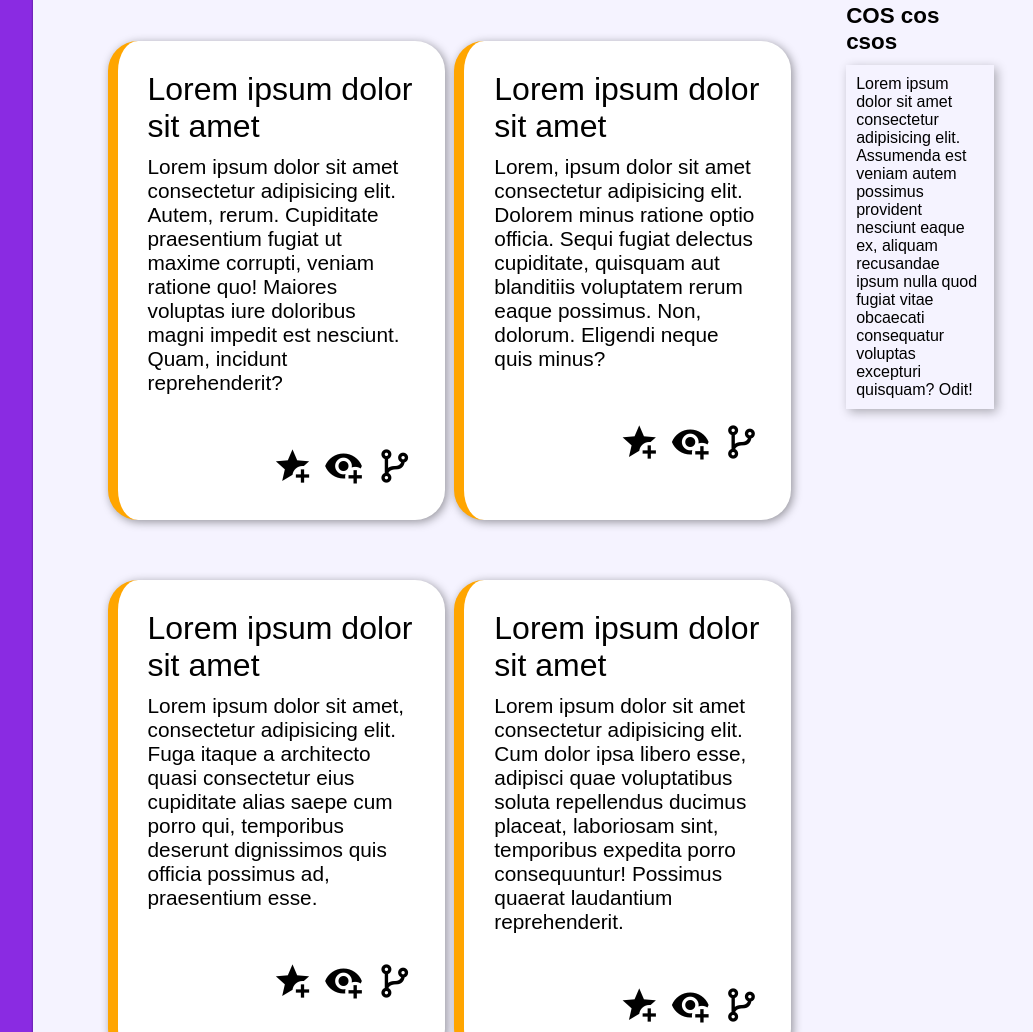
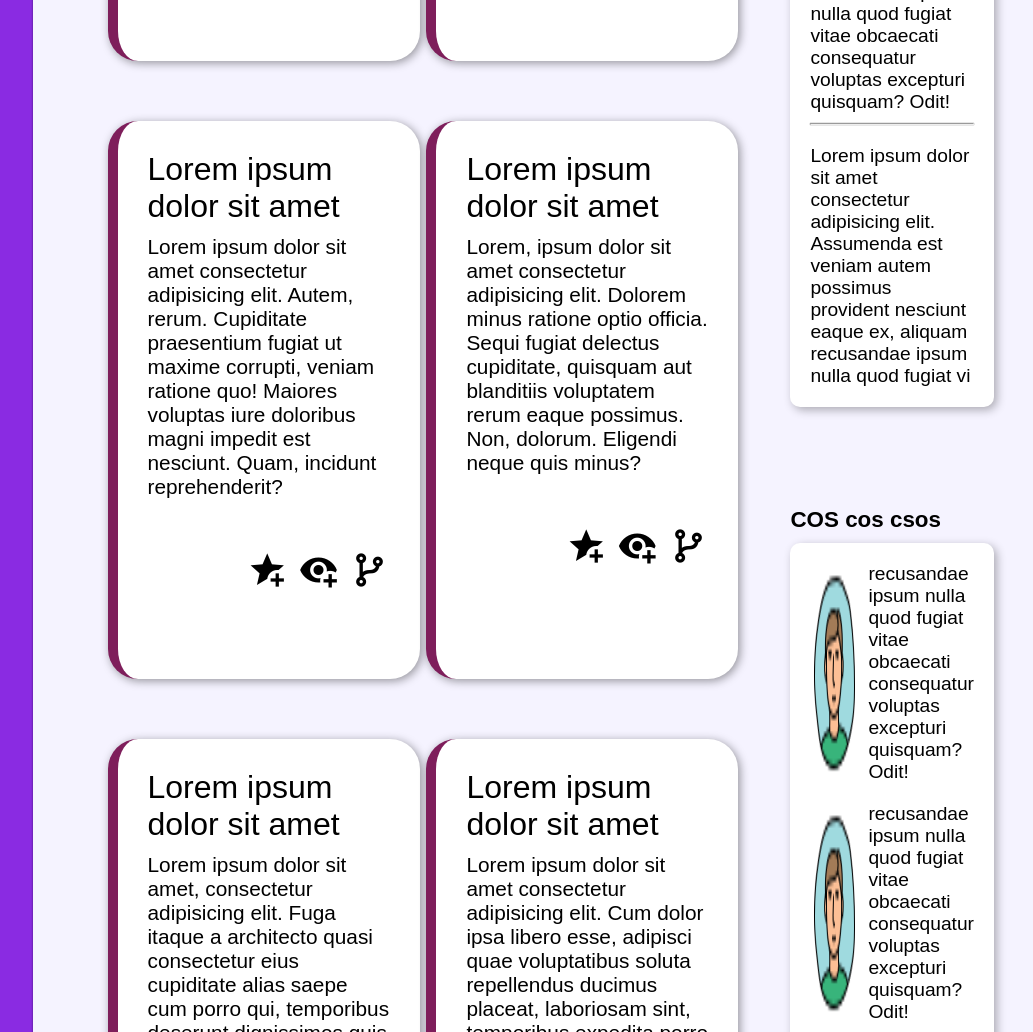
Before and after one commit to mroovczak/admin-dashboard-odin, a plain HTML site: page index.html in a window 1280 px wide. Shown: the part 834-1866 px from the top of the page, without its empty margins (216-1249 px from the left). Drawn offline with Linux system fonts and the light colour scheme.

Commit message:
add styling to right cards

```diff
--- a/css/style.css
+++ b/css/style.css
@@ -145,7 +145,7 @@ nav ul{
     background-color: #FFF;
     width: 90%;
     border-radius: 30px;
-    border-left: 10px solid orange;
+    border-left: 10px solid rgb(126, 30, 91);
     box-shadow: 2px 2px 10px rgba(1, 1, 1, 0.4);
     font-size: 1.3rem;
 }
@@ -178,11 +178,38 @@ nav ul{
     margin-bottom: 10px;
 }
 .announcements .tab-text {
-    padding: 10px;
+    background-color: white;
+    padding: 20px;
+    border-radius: 10px;
+    font-size: 1.2rem;
     box-shadow: 3px 3px 10px rgba(1, 1, 1, 0.3);
+}
+.announcements .tab2 .userProfile {
+    display: flex;
+    flex-direction: row;
+    gap: 10px;
+    border-bottom-right-radius: 20px;
+    border-bottom-left-radius: 20px;
+}
+.announcements .tab2 .userProfile:hover {
+    background-color:  rgba(225, 176, 201, 0.1);
+    transition: box-shadow 0.5s cubic-bezier(0.075, 0.82, 0.165, 1);
+}
+.announcements .tab2 .userProfile >* {
+    flex-grow: 0;
+    margin-bottom: 20px;
+    flex-wrap: wrap;
 }
 .footer {
     grid-column: 1/-1;
     grid-row: 3;
     background-color: azure;
 }
+/* DIVDER */
+hr.rounded {
+    /* border-top: 5px solid #bbb; */
+    /* border-radius: 1px; */
+    margin-top: 10px;
+    margin-bottom: 20px;
+    box-shadow: 0 0px 1px;
+}
--- a/index.html
+++ b/index.html
@@ -159,18 +159,33 @@
           <div class="tab-title">COS cos csos</div>
           <div class="tab-text">
             Lorem ipsum dolor sit amet consectetur adipisicing elit. Assumenda
-            est veniam autem possimus provident nesciunt eaque ex, aliquam
+            est veniam autem possimus provint nesciunt eaque ex, aliquam
             recusandae ipsum nulla quod fugiat vitae obcaecati consequatur
             voluptas excepturi quisquam? Odit!
+            <hr class="rounded">
+            Lorem iovident nesciunt eaque ex, aliquam
+            recusandae ipsum nulla quod fugiat vitae obcaecati consequatur
+            voluptas excepturi quisquam? Odit!
+            <hr class="rounded">
+            Lorem ipsum dolor sit amet consectetur adipisicing elit. Assumenda
+            est veniam autem possimus provident nesciunt eaque ex, aliquam
+            recusandae ipsum nulla quod fugiat vi
+
           </div>
         </div>
-        <div class="tab">
+        <div class="tab tab2">
           <div class="tab-title">COS cos csos</div>
           <div class="tab-text">
-            Lorem ipsum dolor sit amet consectetur adipisicing elit. Assumenda
-            est veniam autem possimus provident nesciunt eaque ex, aliquam
-            recusandae ipsum nulla quod fugiat vitae obcaecati consequatur
-            voluptas excepturi quisquam? Odit!
+            <div class="userProfile"><img src="./profile.png" alt="" /><span>recusandae ipsum nulla quod fugiat vitae obcaecati consequatur
+                voluptas excepturi quisquam? Odit!</span>  </div>
+            <div class="userProfile"><img src="./profile.png" alt="" />
+                <span>recusandae ipsum nulla quod fugiat vitae obcaecati consequatur
+                    voluptas excepturi quisquam? Odit!</span>
+            </div>
+            <div class="userProfile"><img src="./profile.png" alt="" />
+                <span>recusandae ipsum nulla quod fugiat vitae obcaecati consequatur
+                    voluptas excepturi quisquam? Odit!</span>
+        </div>
           </div>
         </div>
       </div>
```
